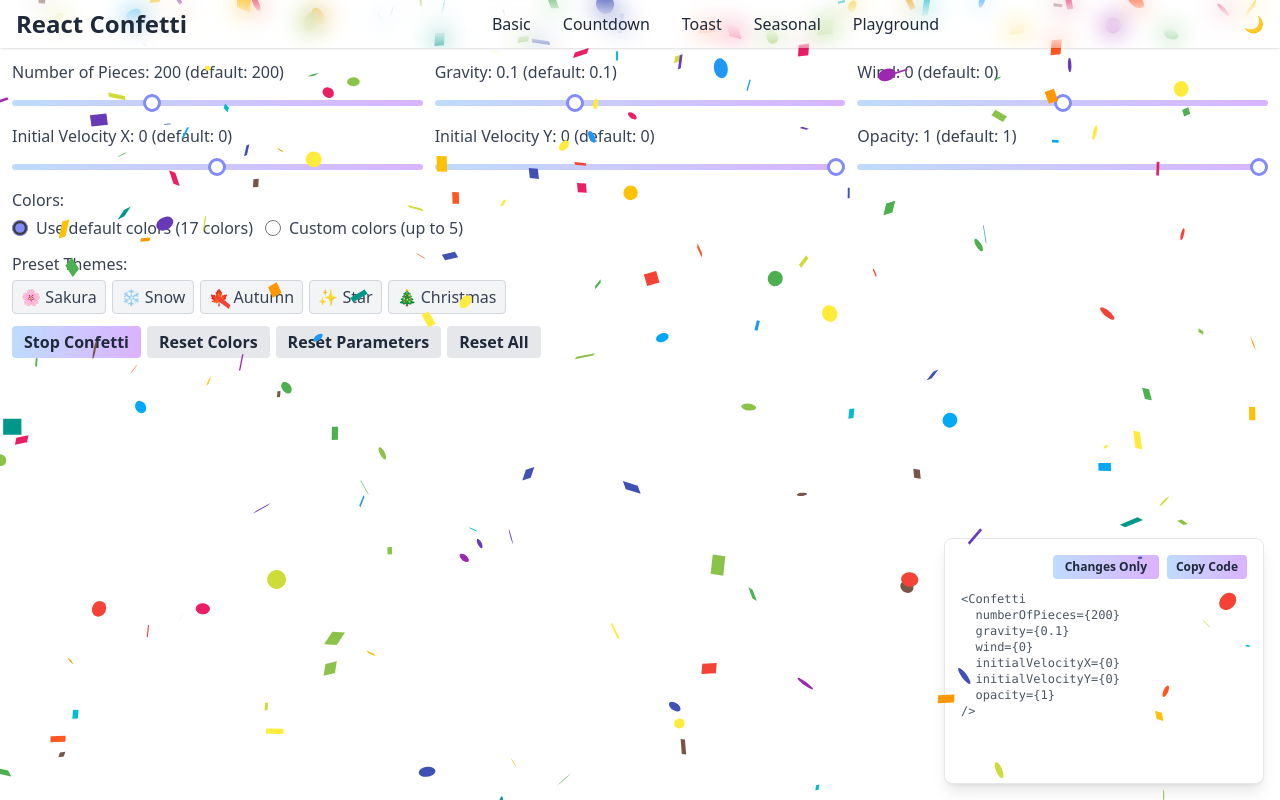
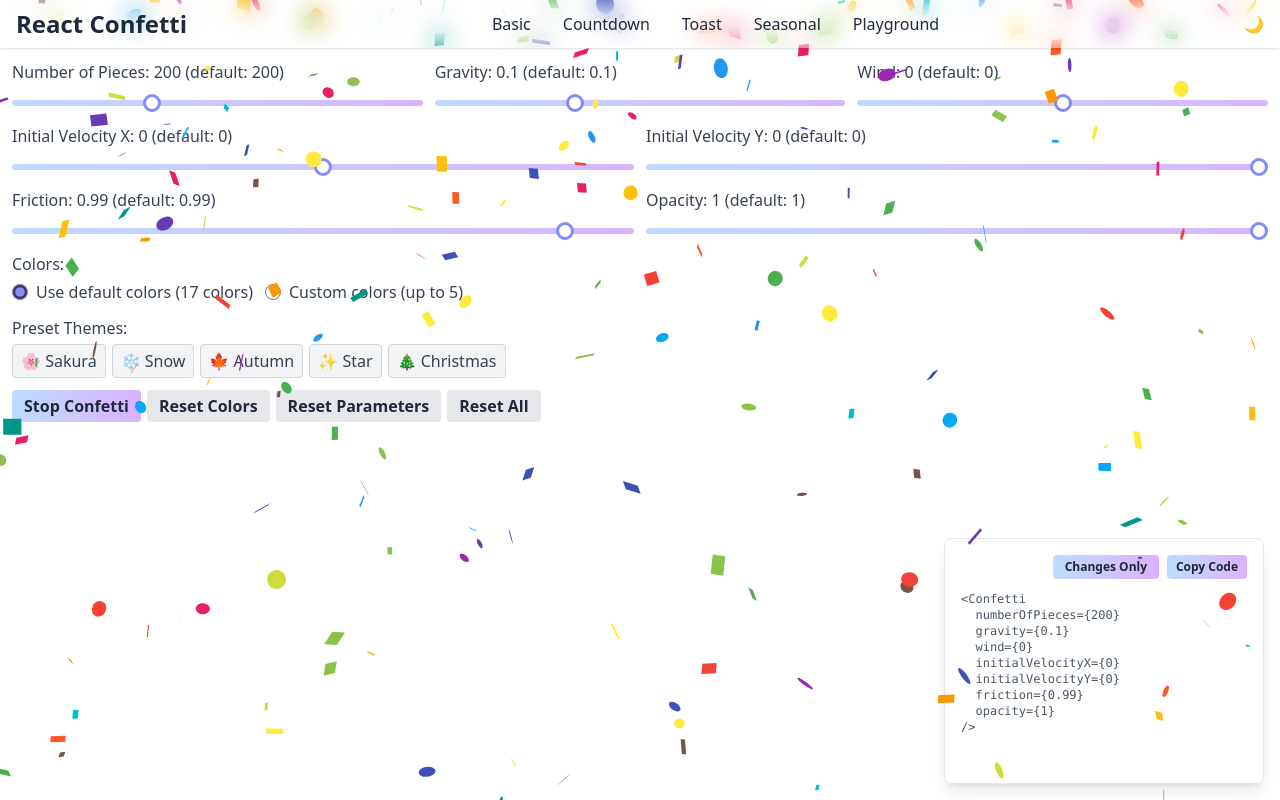
Before and after one commit to kkoisland/react-confetti-app, a React (Vite) app: page /playground in a window 1280 px wide. Built offline with nearby package versions, Linux system fonts and the light colour scheme.

Commit message:
feat: re-enable friction parameter in Playground page

```diff
--- a/src/pages/PlaygroundPage.tsx
+++ b/src/pages/PlaygroundPage.tsx
@@ -56,7 +56,7 @@ const PlaygroundPage = () => {
 				`wind={${wind}}`,
 				`initialVelocityX={${initialVelocityX}}`,
 				`initialVelocityY={${initialVelocityY}}`,
-				// `friction={${friction}}`, // Commented out due to React Confetti library bug
+				`friction={${friction}}`,
 				`opacity={${opacity}}`,
 				...(useCustomColors && confettiColors && confettiColors.length > 0
 					? [`colors={${JSON.stringify(confettiColors)}}`]
@@ -76,9 +76,9 @@ const PlaygroundPage = () => {
 				...(initialVelocityY !== DEFAULT_VALUES.initialVelocityY
 					? [`initialVelocityY={${initialVelocityY}}`]
 					: []),
-				// ...(friction !== DEFAULT_VALUES.friction
-				// 	? [`friction={${friction}}`]
-				// 	: []),
+				...(friction !== DEFAULT_VALUES.friction
+					? [`friction={${friction}}`]
+					: []),
 				...(opacity !== DEFAULT_VALUES.opacity ? [`opacity={${opacity}}`] : []),
 				...(useCustomColors && confettiColors && confettiColors.length > 0
 					? [`colors={${JSON.stringify(confettiColors)}}`]
@@ -104,7 +104,7 @@ const PlaygroundPage = () => {
 		setWind(DEFAULT_VALUES.wind);
 		setInitialVelocityX(DEFAULT_VALUES.initialVelocityX);
 		setInitialVelocityY(DEFAULT_VALUES.initialVelocityY);
-		// setFriction(DEFAULT_VALUES.friction); // Commented out - friction slider disabled
+		setFriction(DEFAULT_VALUES.friction);
 		setOpacity(DEFAULT_VALUES.opacity);
 		restartConfetti();
 	};
@@ -121,7 +121,7 @@ const PlaygroundPage = () => {
 		setWind(DEFAULT_VALUES.wind);
 		setInitialVelocityX(DEFAULT_VALUES.initialVelocityX);
 		setInitialVelocityY(DEFAULT_VALUES.initialVelocityY);
-		// setFriction(DEFAULT_VALUES.friction); // Commented out - friction slider disabled
+		setFriction(DEFAULT_VALUES.friction);
 		setOpacity(DEFAULT_VALUES.opacity);
 		setCustomColors(DEFAULT_VALUES.customColors);
 		setUseCustomColors(DEFAULT_VALUES.useCustomColors);
@@ -219,7 +219,7 @@ const PlaygroundPage = () => {
 						/>
 					</div>
 				</div>
-				{/* Row 2: 3 sliders */}
+				{/* Row 2: 2 sliders */}
 				<div className="flex gap-3 mb-3">
 					<div className="flex-1">
 						<label
@@ -262,6 +262,30 @@ const PlaygroundPage = () => {
 							className="w-full"
 						/>
 					</div>
+				</div>
+
+				{/* Row 3: 2 sliders */}
+				<div className="flex gap-3 mb-3">
+					<div className="flex-1">
+						<label
+							htmlFor="friction"
+							className="block text-base font-medium mb-1 text-gray-700 dark:text-gray-300"
+						>
+							Friction: {friction} (default: 0.99)
+						</label>
+						<input
+							id="friction"
+							type="range"
+							min="0.9"
+							max="1.0"
+							step="0.01"
+							value={friction}
+							onChange={(e) => setFriction(Number(e.target.value))}
+							onMouseUp={restartConfetti}
+							onTouchEnd={restartConfetti}
+							className="w-full"
+						/>
+					</div>
 
 					<div className="flex-1">
 						<label
@@ -284,7 +308,7 @@ const PlaygroundPage = () => {
 						/>
 					</div>
 				</div>
-				{/* Row 3: Colors */}
+				{/* Row 4: Colors */}
 				<div className="mb-3">
 					<div className="mb-2">
 						<div className="block text-base font-medium mb-1 text-gray-700 dark:text-gray-300">
@@ -361,7 +385,7 @@ const PlaygroundPage = () => {
 						</div>
 					)}
 				</div>
-				{/* Row 4: Preset buttons */}
+				{/* Row 5: Preset buttons */}
 				<div className="mb-3">
 					<div className="block text-base font-medium mb-1 text-gray-700 dark:text-gray-300">
 						Preset Themes:
@@ -380,7 +404,7 @@ const PlaygroundPage = () => {
 					</div>
 				</div>
 
-				{/* Row 5: Control buttons */}
+				{/* Row 6: Control buttons */}
 				<div className="flex flex-wrap gap-1.5">
 					<button
 						type="button"
```
Also changed, not shown: 2 other files (tests, documents, lock files or other folders).
